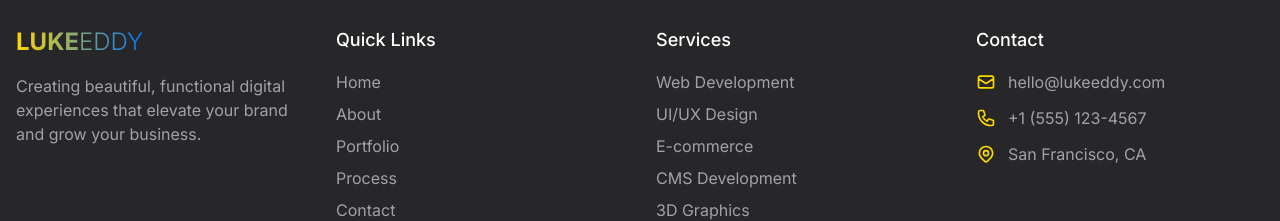
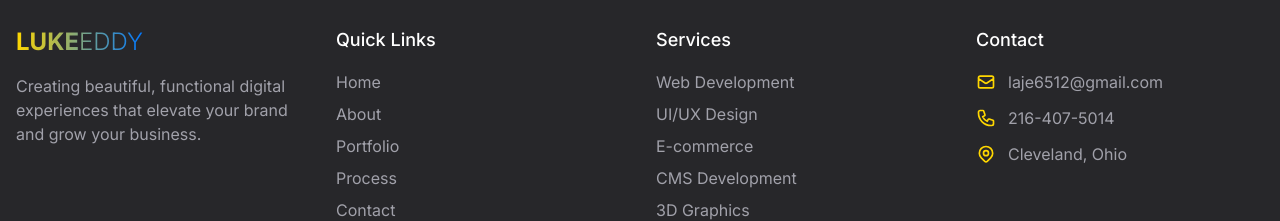
Before and after one commit to osmosisblueAI/Portfolio, a Next.js app: page /projects/apex-fitness in a window 1280 px wide. Shown: the part 2062-2283 px from the top of the page. Built offline with nearby package versions, Linux system fonts and the light colour scheme.

Commit message:
Update contact information in footer

```diff
--- a/src/components/layout/Footer.tsx
+++ b/src/components/layout/Footer.tsx
@@ -66,20 +66,20 @@ const Footer = () => {
                 <svg xmlns="http://www.w3.org/2000/svg" className="h-5 w-5 text-primary mt-0.5" fill="none" viewBox="0 0 24 24" stroke="currentColor">
                   <path strokeLinecap="round" strokeLinejoin="round" strokeWidth={2} d="M3 8l7.89 5.26a2 2 0 002.22 0L21 8M5 19h14a2 2 0 002-2V7a2 2 0 00-2-2H5a2 2 0 00-2 2v10a2 2 0 002 2z" />
                 </svg>
-                <span className="text-zinc-400">hello@lukeeddy.com</span>
+                <span className="text-zinc-400">laje6512@gmail.com</span>
               </li>
               <li className="flex items-start space-x-3">
                 <svg xmlns="http://www.w3.org/2000/svg" className="h-5 w-5 text-primary mt-0.5" fill="none" viewBox="0 0 24 24" stroke="currentColor">
                   <path strokeLinecap="round" strokeLinejoin="round" strokeWidth={2} d="M3 5a2 2 0 012-2h3.28a1 1 0 01.948.684l1.498 4.493a1 1 0 01-.502 1.21l-2.257 1.13a11.042 11.042 0 005.516 5.516l1.13-2.257a1 1 0 011.21-.502l4.493 1.498a1 1 0 01.684.949V19a2 2 0 01-2 2h-1C9.716 21 3 14.284 3 6V5z" />
                 </svg>
-                <span className="text-zinc-400">+1 (555) 123-4567</span>
+                <span className="text-zinc-400">216-407-5014</span>
               </li>
               <li className="flex items-start space-x-3">
                 <svg xmlns="http://www.w3.org/2000/svg" className="h-5 w-5 text-primary mt-0.5" fill="none" viewBox="0 0 24 24" stroke="currentColor">
                   <path strokeLinecap="round" strokeLinejoin="round" strokeWidth={2} d="M17.657 16.657L13.414 20.9a1.998 1.998 0 01-2.827 0l-4.244-4.243a8 8 0 1111.314 0z" />
                   <path strokeLinecap="round" strokeLinejoin="round" strokeWidth={2} d="M15 11a3 3 0 11-6 0 3 3 0 016 0z" />
                 </svg>
-                <span className="text-zinc-400">San Francisco, CA</span>
+                <span className="text-zinc-400">Cleveland, Ohio</span>
               </li>
             </ul>
           </div>
```
